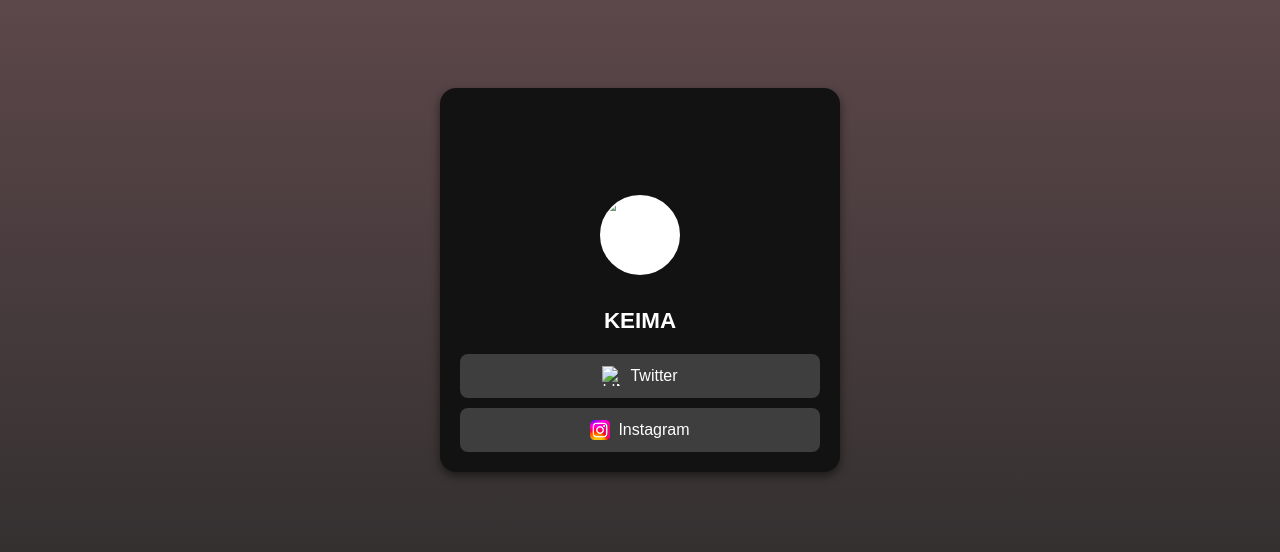
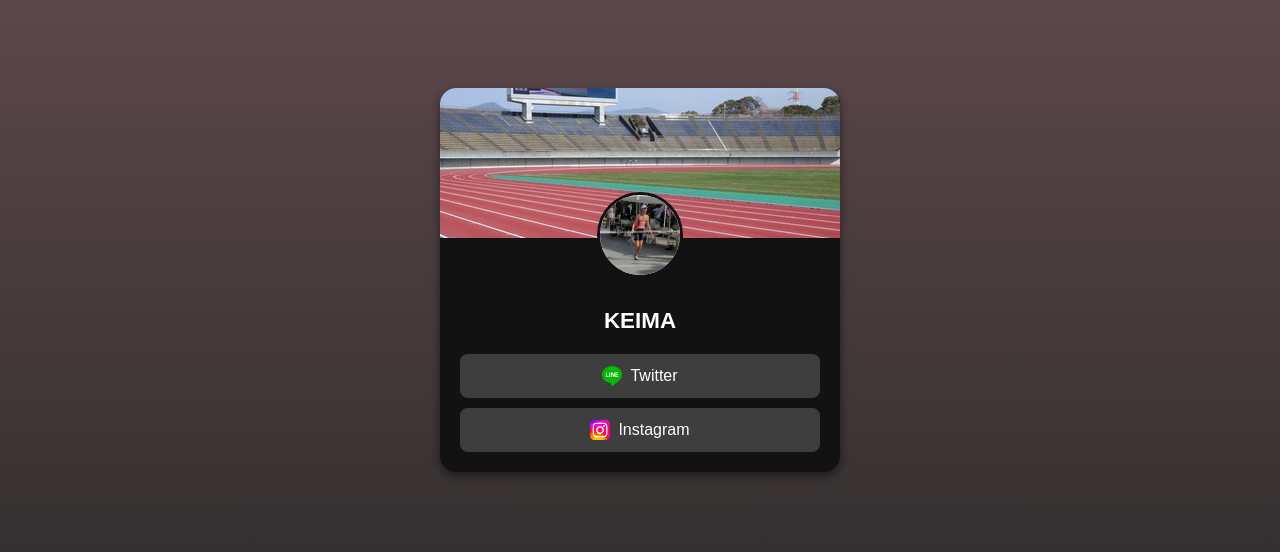
Before and after one commit to KEIMA1709/KEIMA, a plain HTML site: page index.html in a window 1280 px wide. Shown: the part 120-672 px from the top of the page. Drawn offline with Linux system fonts and the light colour scheme.

Commit message:
Update index.html

```diff
--- a/index.html
+++ b/index.html
@@ -28,7 +28,7 @@
 
         .header {
             position: relative;
-            background-image: url('./images/header.jpg'); /* ローカルファイルを参照 */
+            background-image: url('https://github.com/KEIMA1709/KEIMA/blob/7fa58e824f91a3c5ac0869fe1eadb518324bd1a0/79097_1.jpg'); /* ローカルファイルを参照 */
             background-size: cover;
             background-position: center;
             height: 150px;
@@ -92,13 +92,13 @@
 <body>
     <div class="profile-card">
         <div class="header">
-            <img src="./images/profile-icon.jpg" alt="プロフィールアイコン" class="profile-icon"> <!-- ローカルファイルを参照 -->
+            <img src="https://github.com/KEIMA1709/KEIMA/blob/5be4b29375bda6df6da939da2dba788c600b499f/25247.jpg" alt="プロフィールアイコン" class="profile-icon"> <!-- ローカルファイルを参照 -->
         </div>
         <div class="content">
             <h1 class="name">KEIMA</h1>
             <div class="buttons">
                 <a href="https://line.me/ti/p/___x7KbBnb" class="btn" target="_blank" rel="noopener">
-                    <img src="./images/line-icon.png" alt="LINEアイコン" class="btn-icon"> <!-- ローカルファイルを参照 -->
+                    <img src="https://github.com/KEIMA1709/KEIMA/blob/4449ce8039e5c03f3ef90d5911826dabde2312c2/icon0053.png" alt="LINEアイコン" class="btn-icon"> <!-- ローカルファイルを参照 -->
                     Twitter
                 </a>
                 <a href="https://www.instagram.com/keima.1709?igsh=bXl5dmRpaDJyeTFk&utm_source=ig_contact_invite" class="btn" target="_blank" rel="noopener">
```
